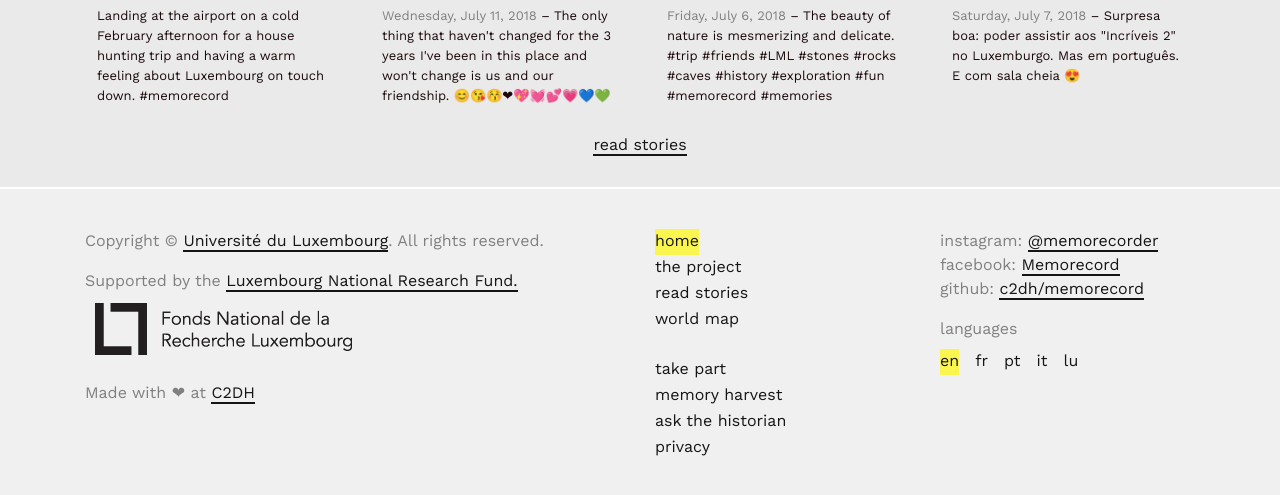
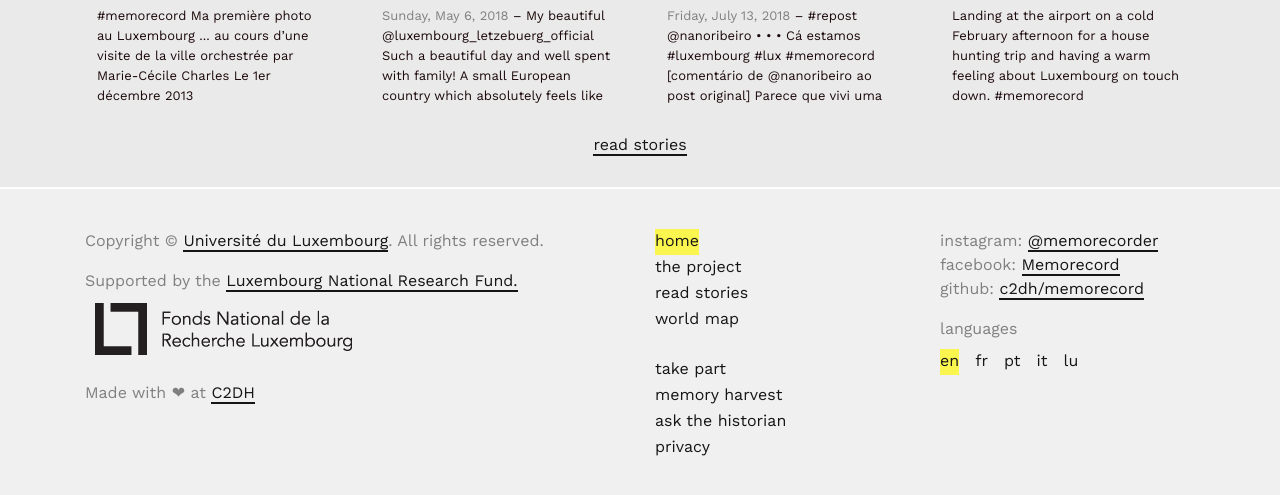
Before and after one commit to C2DH/memorecord, a Jekyll site: the page built from pages/index.md, in a window 1280 px wide and 900 px high, scrolled down 655 px, cut to the strip 399-894 px from the top of the window. Built offline with Jekyll 4.4.1, drawn with Linux system fonts in a browser that asks for light colours.

Commit message:
new entries

```diff
--- a/_data/documents.yaml
+++ b/_data/documents.yaml
@@ -453,3 +453,48 @@
         url: 92427f4a163c44b5b82010d59286d77a-24x24.jpg
         width: 24
         height: 24
+-
+    uid: 'https://www.instagram.com/p/BlLb70jHgS8/'
+    description: "#repost @nanoribeiro • • •\nCá estamos #luxembourg #lux #memorecord [comentário de @nanoribeiro ao post original] Parece que vivi uma vida. Primeira foto que tirei no Lux dia 6 de novembro de 2017, uma eternidade ❤️ #memorecord"
+    image: 'https://memorecord.uni.lu/media/images/37023395_1229447237193498_3616615694503772160_n.jpg'
+    url: 'https://www.instagram.com/p/BlLb70jHgS8/'
+    geometry:
+        type: Point
+        coordinates:
+            - 6.06666666667
+            - 49.6166666667
+    provider: instagram
+    date: '2018-07-13'
+    _id: 884b746227764b45b361d4696c953af9
+    thumbnail:
+        url: 884b746227764b45b361d4696c953af9-24x24.jpg
+        width: 24
+        height: 24
+-
+    uid: 'https://www.instagram.com/p/BicfsagHKms/'
+    description: "My beautiful @luxembourg_letzebuerg_official \nSuch a beautiful day and well spent with family! A small European country which absolutely feels like a dreamland. I fell in love with this country when I first came here 2 years ago.\n.\n.\n.\n.\n#igereurope #igerluxembourg #blogger_lu #memorecord #travelblogs #lifestyleblogger #traveladdict #luxembourglife #luxurylifestyle #furlabaglovers #sunnyday🌞 #sunnysundayafternoon #diorsunglasses👓 #looseclothesmakemehappy #facebookpage #belindafashionista #loveandpeace❤️✌️"
+    image: 'https://memorecord.uni.lu/media/images/31076349_155307401979624_4138638737057775616_n.jpg'
+    url: 'https://www.instagram.com/p/BicfsagHKms/'
+    geometry:
+        type: Point
+        coordinates:
+            - 6.13
+            - 49.6117
+    provider: instagram
+    date: '2018-05-06'
+    _id: f3a5f212509d4c5aaec1a3cd91d66bdb
+    thumbnail:
+        url: f3a5f212509d4c5aaec1a3cd91d66bdb-24x24.jpg
+        width: 24
+        height: 24
+-
+    uid: 1077251395746417_1229453453859543
+    description: "#memorecord\nMa première photo au Luxembourg ... au cours d’une visite de la ville orchestrée par Marie-Cécile Charles\nLe 1er décembre 2013"
+    image: 'https://memorecord.uni.lu/media/images/1077251395746417_1229453453859543.png'
+    url: 'https://www.facebook.com/pages/Luxembourg/111913665492734'
+    provider: facebook
+    _id: 4985d19be8bf4474897f9b18628a3284
+    thumbnail:
+        url: 4985d19be8bf4474897f9b18628a3284-24x24.jpg
+        width: 24
+        height: 24
```
Also changed, not shown: assets/images/thumbnails/4985d19be8bf4474897f9b18628a3284-24x24.jpg (added), assets/images/thumbnails/884b746227764b45b361d4696c953af9-24x24.jpg (added), assets/images/thumbnails/f3a5f212509d4c5aaec1a3cd91d66bdb-24x24.jpg (added).
